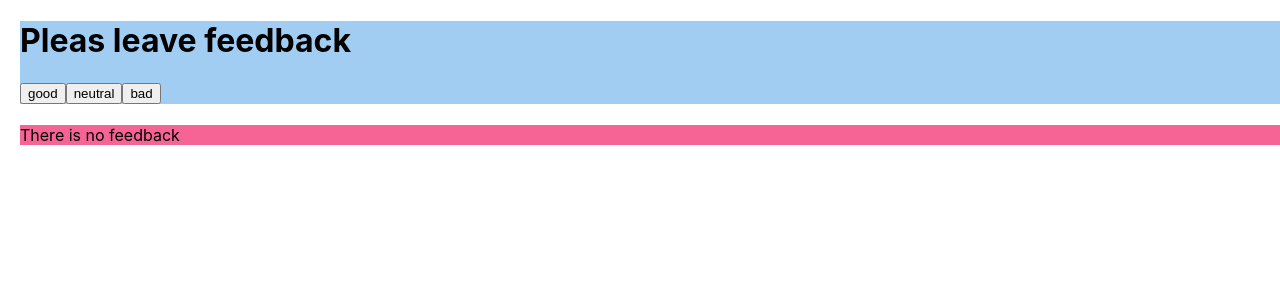
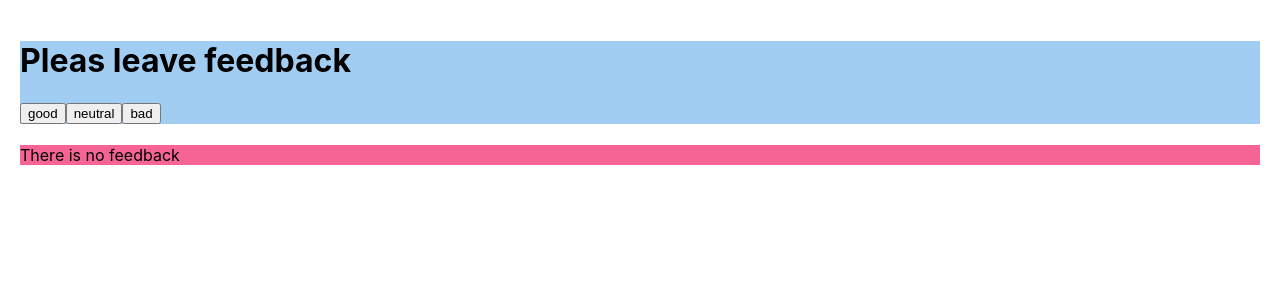
Before and after one commit to Yevhen-L/goit-react-hw-02-feedback, a React (Create React App) app: page / in a window 1280 px wide. Shown: the top 300 px of the page. Built offline with nearby package versions, Linux system fonts and the light colour scheme.

Commit message:
Update feedbackMain.module.css

```diff
--- a/src/components/Feedback/feedbackMain.module.css
+++ b/src/components/Feedback/feedbackMain.module.css
@@ -1,3 +1,3 @@
 .feedbackmain {
-  padding-left: 20px;
+  padding: 20px;
 }
```
